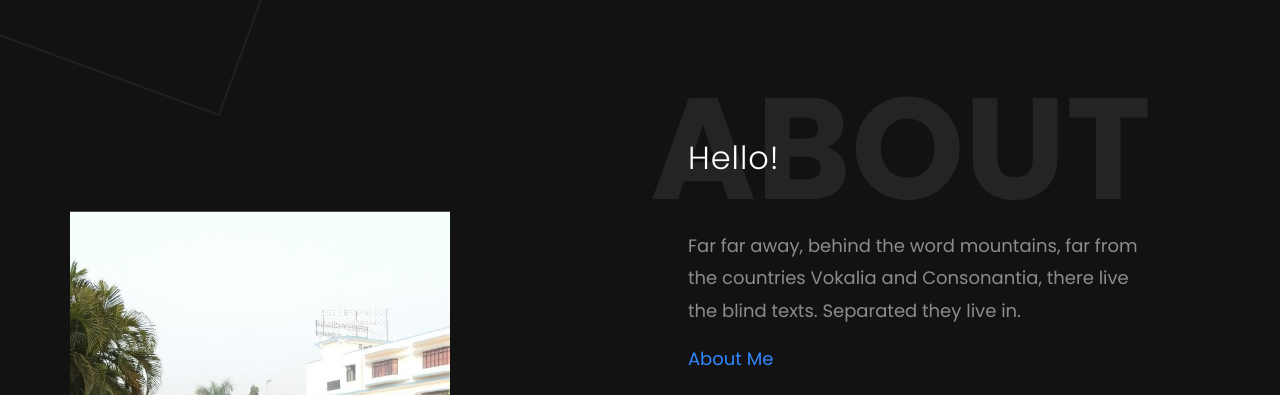
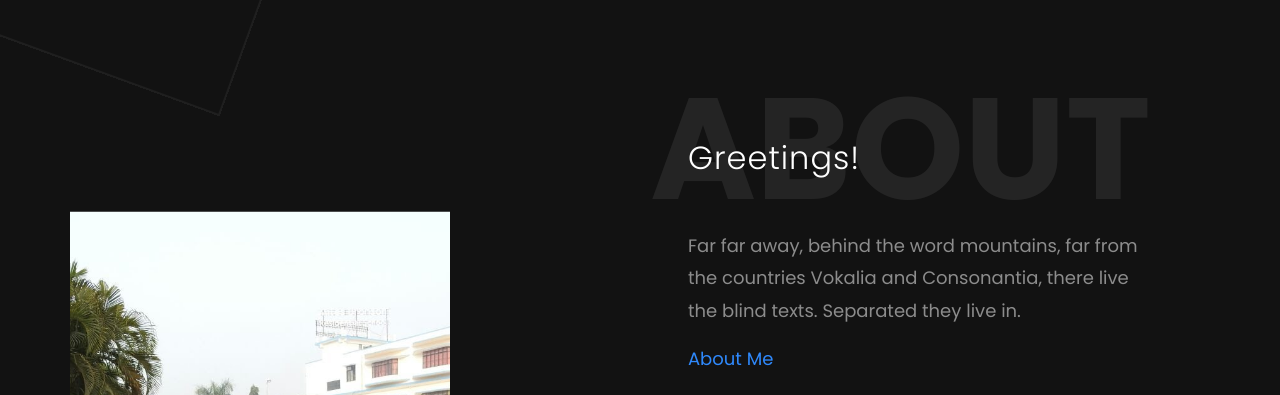
Before and after one commit to LovepreetSingh12/Portfolio-Bhagyashree-v2, a plain HTML site: page index.html in a window 1280 px wide. Shown: the part 840-1235 px from the top of the page. Drawn offline with Linux system fonts and the light colour scheme; some packages are replaced by stand-ins of ours; no server answers; files whose address does not match are found by name.

Commit message:
Update index.html

```diff
--- a/index.html
+++ b/index.html
@@ -104,7 +104,7 @@
               <div class="about-desc">
                 <h1 class="bold-text">About</h1>
                 <div class="p-5">
-                  <h2 class="mb-5">Hello!</h2>
+                  <h2 class="mb-5">Greetings!</h2>
                   <p>Far far away, behind the word mountains, far from the countries Vokalia and Consonantia, there live the blind texts. Separated they live in.</p>
                   <p class="a"><a href="about.html">About Me</a></p>
                   <ul class="ftco-footer-social list-unstyled mt-4">
```
